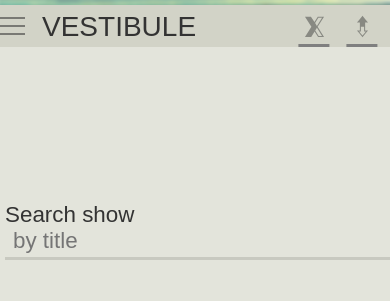
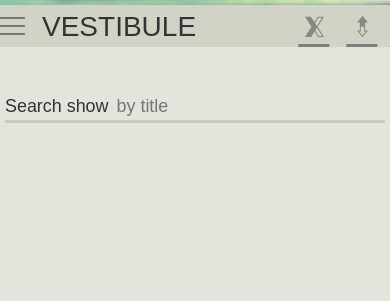
Before and after one commit to benella/vestibule, a Django app: page /shows/add in a window 390 px wide; the page is wider, and only the part inside the window is pictured. Shown: the top 301 px of that part. Run offline with Django 3.2, Linux system fonts and the light colour scheme; data comes from the database, SQL or seed files in the repository; data that the repository does not hold is empty; some libraries are stand-ins or nearby versions; some web fonts are replaced.

Commit message:
mobile for show list and add show views

```diff
--- a/static/css/add_show.css
+++ b/static/css/add_show.css
@@ -77,3 +77,29 @@ img.show-poster {
     max-width: 7rem;
     height: 4rem;
 }
+
+@media only screen and (max-width: 500px) {
+    #add-show-main-panel {
+        margin-top: 6rem;
+    }
+
+    #search-panel {
+        font-size: 0.8em;
+    }
+
+    #search-panel input {
+        width: auto;
+    }
+
+    #search-panel-strip {
+        width: 100%;
+    }
+
+    #searchResults {
+        margin-bottom: 4rem;
+    }
+
+    .show-wrap {
+        width: 100%;
+    }
+}
--- a/static/js/show_list.js
+++ b/static/js/show_list.js
@@ -1,7 +1,5 @@
 
 function update_show_palette(obj) {
-
-    console.log(obj)
     const colorThief = new ColorThief();
     const image = obj
     const img = new Image();
```
Also changed, not shown: static/css/show_list.css (+17 -0 lines).
